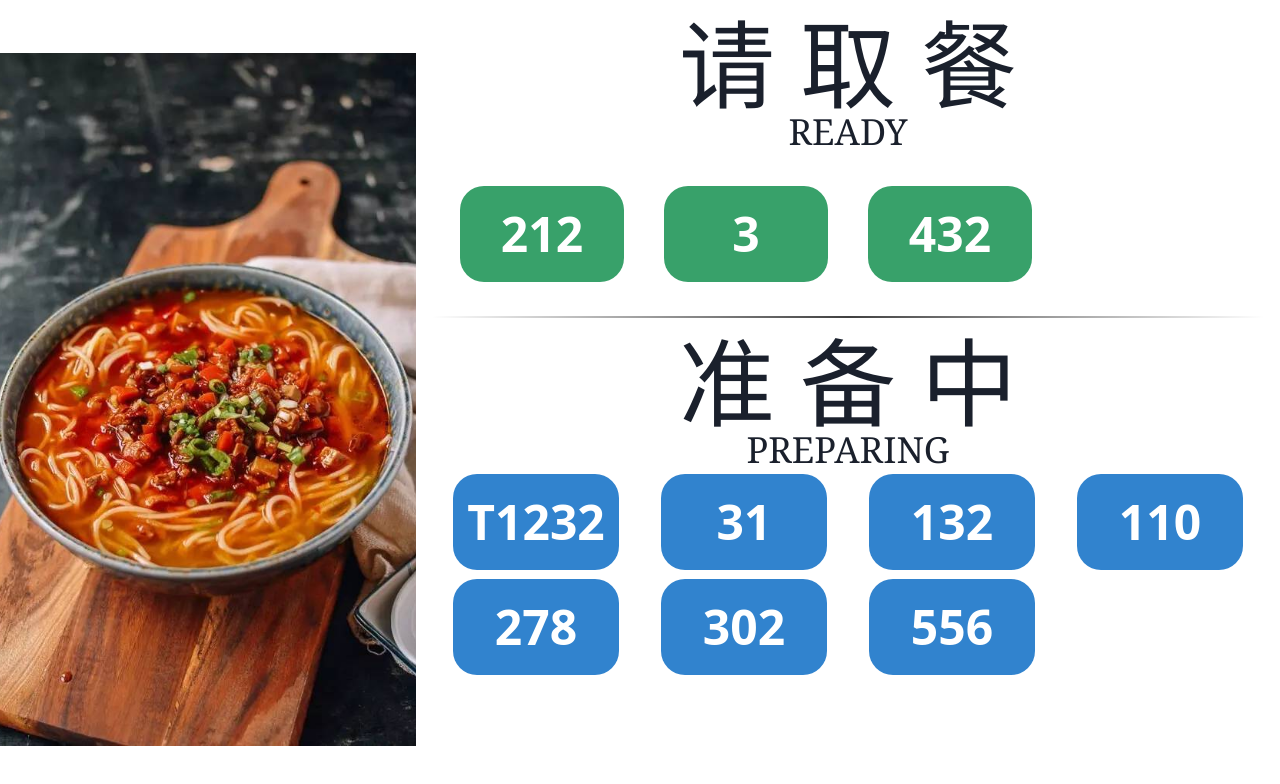
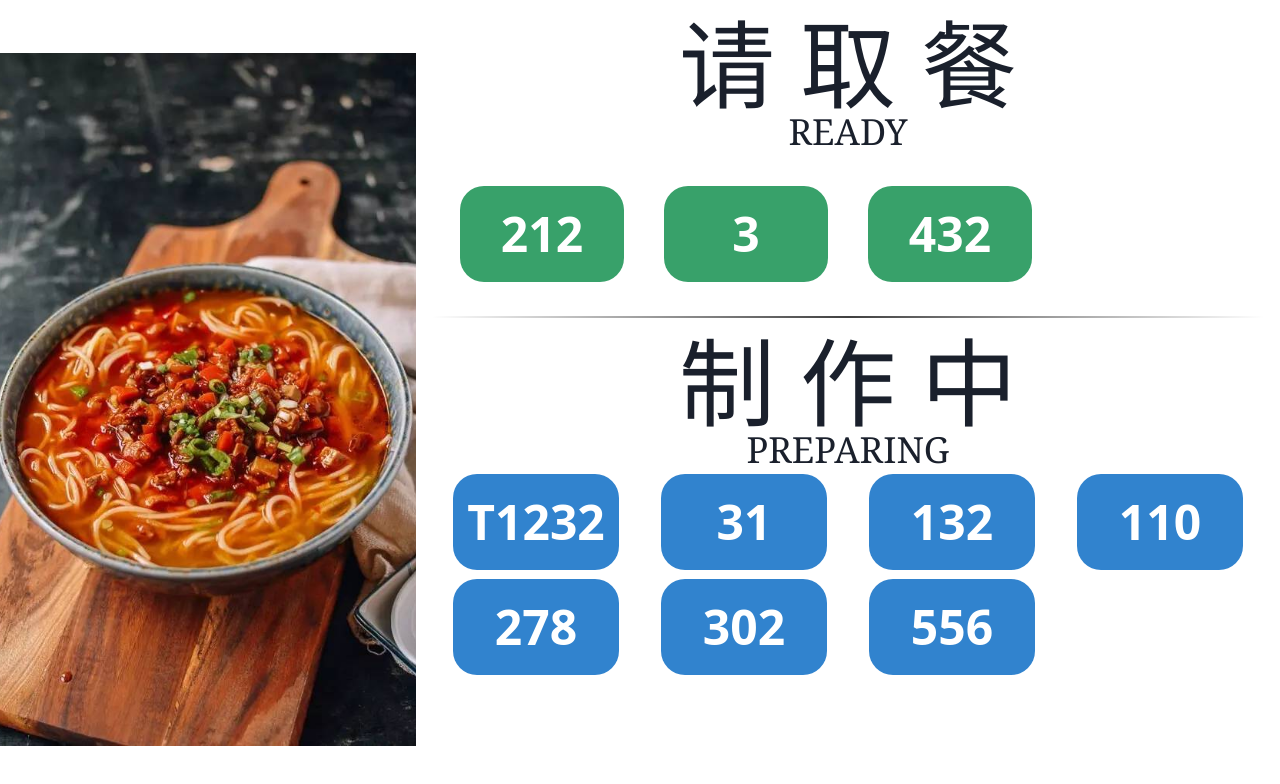
Before and after one commit to xiaoFeng5210/nanhai-apps, a Next.js app: page / in a window 1280 px wide. Shown: the top 784 px of the page. Built offline with nearby package versions, Linux system fonts and the light colour scheme.

Commit message:
样式差不多完成

```diff
--- a/src/components/doing/Doing.tsx
+++ b/src/components/doing/Doing.tsx
@@ -3,7 +3,7 @@ import React from 'react';
 const Doing = () => {
   return (
     <div className="flex-[3] flex flex-col font-serif">
-      <h1 className="text-8xl flex justify-center">准 备 中</h1>
+      <h1 className="text-8xl flex justify-center">制 作 中</h1>
       <h2 className="text-4xl flex justify-center">PREPARING</h2>
 
       <div className="flex-1 grid grid-cols-4 grid-rows-3">
```
